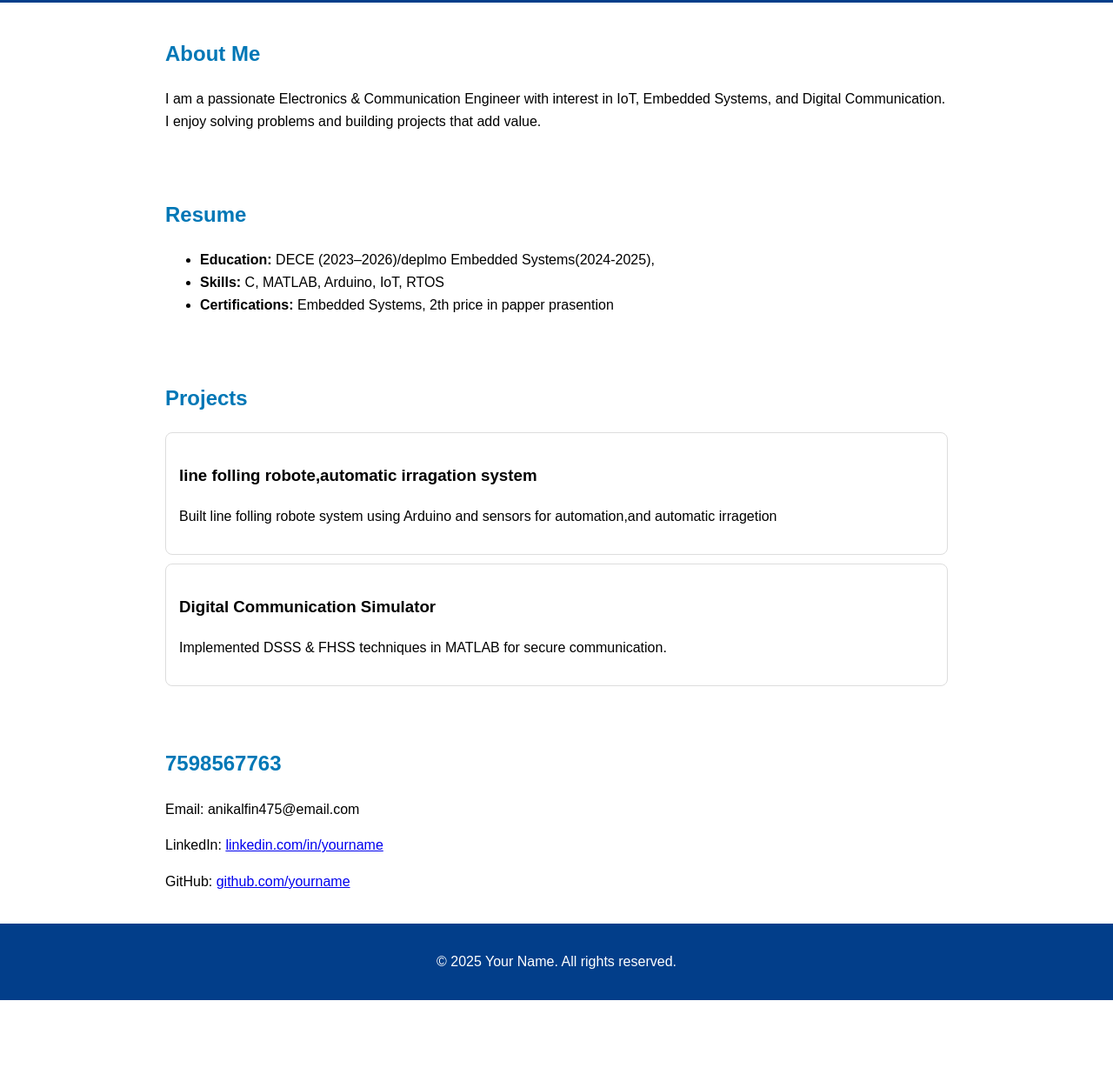
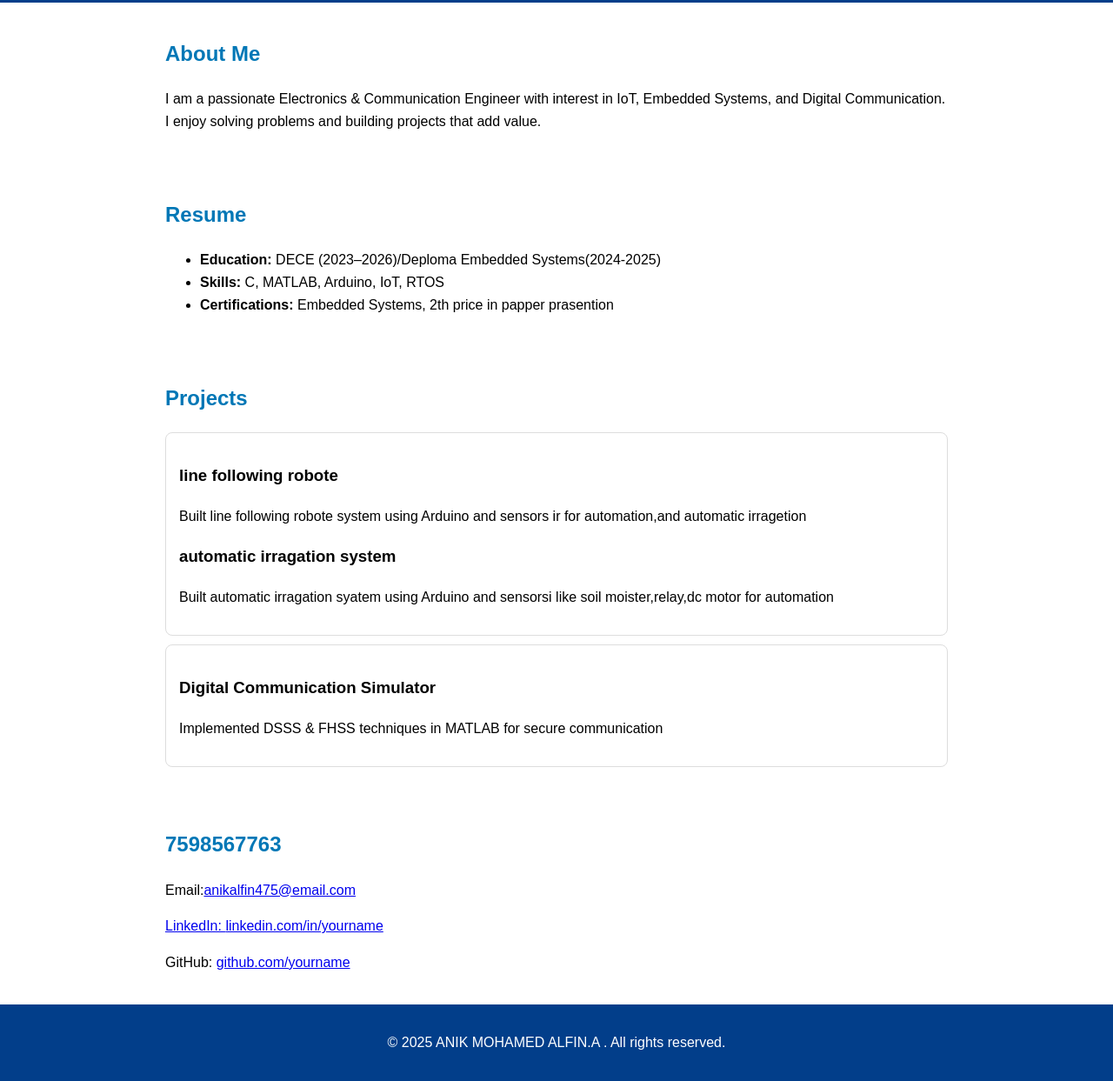
Before and after one commit to anikalfin2-crypto/Anikalfin, a plain HTML site: page index.html in a window 1280 px wide. Shown: the part 244-1487 px from the top of the page at 87% size. Before the commit the page ends 1394 px from the top, so only its background shows below. Drawn offline with Linux system fonts and the light colour scheme.

Commit message:
Update index.html

```diff
--- a/index.html
+++ b/index.html
@@ -53,7 +53,7 @@ DOCTYPE html>
 <body>
   <header>
     <h1>ANIK MOHAMED ALFIN.A </h1>
-    <p>Electronics & Communication Engineer | Fresher</p>
+    <p>Deploma Electronics & Communication Engineer | Fresher</p>
   </header>
 
   <nav>
@@ -71,7 +71,7 @@ DOCTYPE html>
   <section id="resume">
     <h2>Resume</h2>
     <ul>
-      <li><strong>Education:</strong>  DECE (2023–2026)/deplmo Embedded Systems(2024-2025),</li>
+      <li><strong>Education:</strong>  DECE (2023–2026)/Deploma Embedded Systems(2024-2025)</li>
       <li><strong>Skills:</strong> C, MATLAB, Arduino, IoT, RTOS</li>
       <li><strong>Certifications:</strong> Embedded Systems, 2th price in papper prasention</li>
     </ul>
@@ -80,24 +80,26 @@ DOCTYPE html>
   <section id="projects">
     <h2>Projects</h2>
     <div class="project">
-      <h3> line folling robote,automatic irragation system</h3>
-      <p>Built line folling robote system using Arduino and sensors for automation,and automatic irragetion</p>
+      <h3> line following robote</h3>
+      <p>Built line following robote system using Arduino and sensors ir for automation,and automatic irragetion</p>
+      <h3>automatic irragation system </h3>
+      <p>Built automatic irragation syatem using Arduino and sensorsi like soil moister,relay,dc motor for automation</p>
     </div>
     <div class="project">
       <h3>Digital Communication Simulator</h3>
-      <p>Implemented DSSS & FHSS techniques in MATLAB for secure communication.</p>
+      <p>Implemented DSSS & FHSS techniques in MATLAB for secure communication</p>
     </div>
   </section>
 
   <section id="contact">
     <h2>7598567763</h2>
-    <p>Email: anikalfin475@email.com</p>
+    <p>Email:<a href="#">anikalfin475@email.com</p>
     <p>LinkedIn: <a href="#">linkedin.com/in/yourname</a></p>
     <p>GitHub: <a href="#">github.com/yourname</a></p>
   </section>
 
   <footer>
-    <p>© 2025 Your Name. All rights reserved.</p>
+    <p>© 2025 ANIK MOHAMED ALFIN.A . All rights reserved.</p>
   </footer>
 </body>
 </html>
```
